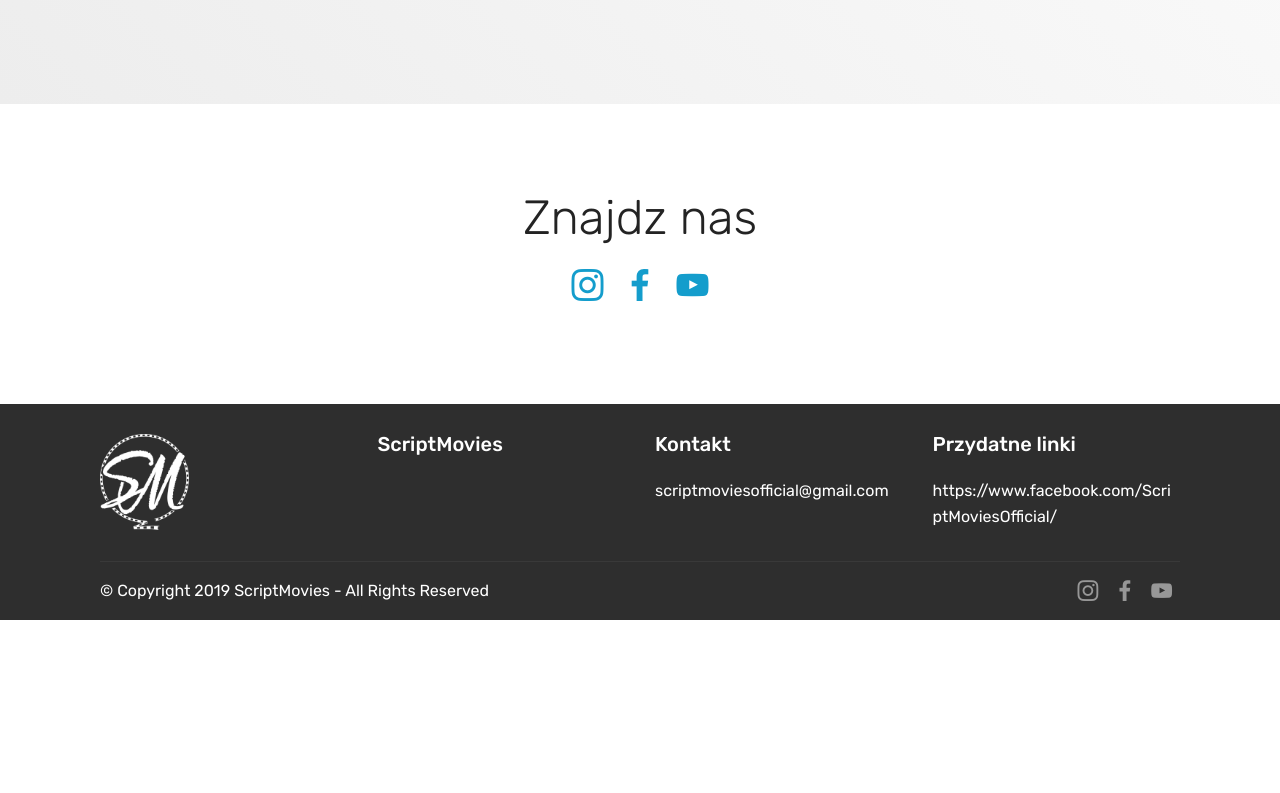
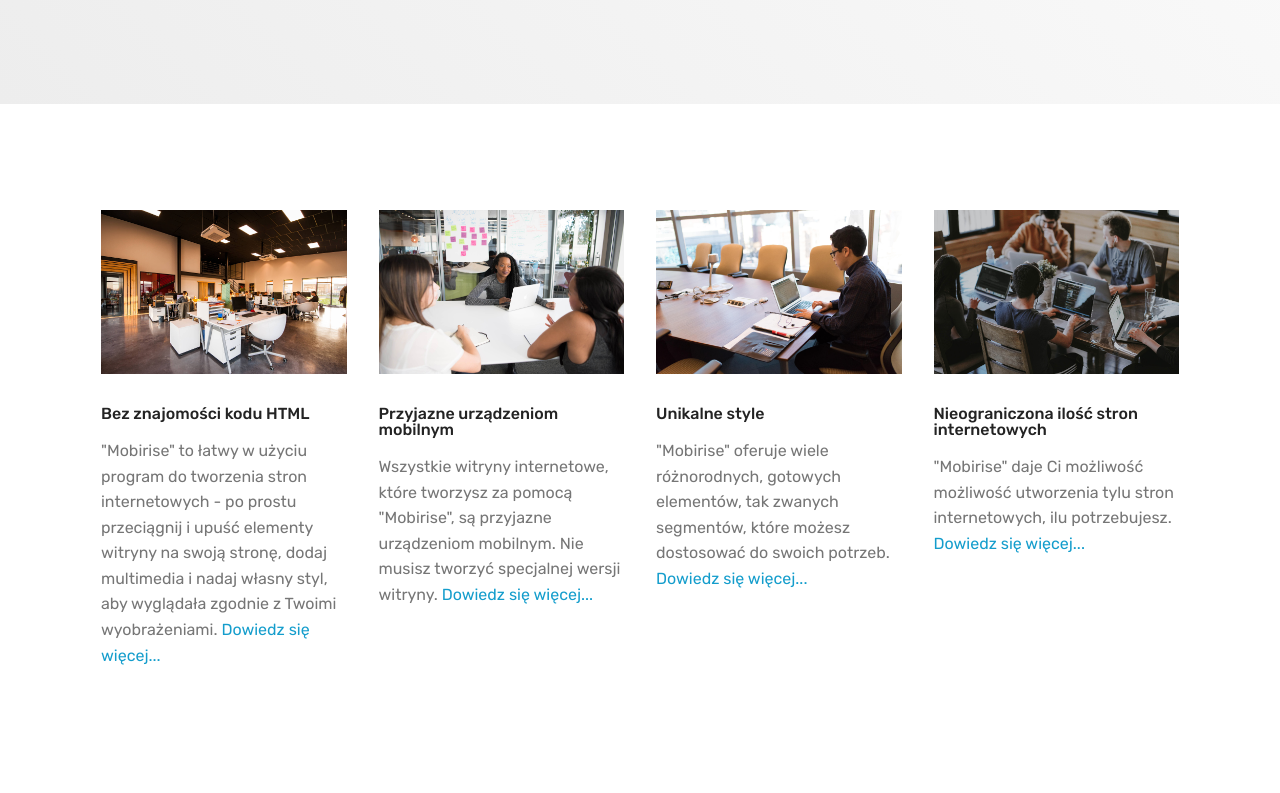
Before and after one commit to PuNeK/PuNeK.github.io, a plain HTML site: page index.html in a window 1280 px wide. Shown: the part 764-1557 px from the top of the page. Before the commit the page ends 1384 px from the top, so only its background shows below. Drawn offline with Linux system fonts and the light colour scheme; files whose address does not match are found by name.

Commit message:
create github pages

```diff
--- a/assets/mobirise/css/mbr-additional.css
+++ b/assets/mobirise/css/mbr-additional.css
@@ -1835,6 +1835,26 @@ body {
   color: #232323;
   text-align: right;
 }
+.cid-rAcfJo0LLd {
+  padding-top: 90px;
+  padding-bottom: 90px;
+  background-color: #ffffff;
+}
+.cid-rAcfJo0LLd h4 {
+  font-weight: 500;
+  margin-bottom: 0;
+  text-align: left;
+}
+.cid-rAcfJo0LLd p {
+  color: #767676;
+  text-align: left;
+}
+.cid-rAcfJo0LLd .card-box {
+  padding-top: 2rem;
+}
+.cid-rAcfJo0LLd .card-wrapper {
+  height: 100%;
+}
 .cid-rzNY58Hm5z {
   padding-top: 90px;
   padding-bottom: 90px;
--- a/index.html
+++ b/index.html
@@ -55,12 +55,12 @@
                         <span class="mbri-home mbr-iconfont mbr-iconfont-btn"></span>
                         Strona Główna</a>
                 </li></ul>
-            <div class="navbar-buttons mbr-section-btn"><a class="btn btn-sm btn-primary display-5" href="https://mobirise.co">Portfolio</a></div>
+            <div class="navbar-buttons mbr-section-btn"><a class="btn btn-sm btn-primary display-5" href="https://www.youtube.com/playlist?list=PLn_5jXdo742Tja9rX1WdZefFZ3Ec9Hrfa" target="_blank">Portfolio</a></div>
         </div>
     </nav>
 </section>
 
-<section class="engine"><a href="https://mobirise.info/o">portfolio web templates</a></section><section class="header7 cid-rzNQoLQ3xe" id="header7-d">
+<section class="engine"><a href="https://mobirise.info/k">develop own website</a></section><section class="header7 cid-rzNQoLQ3xe" id="header7-d">
 
 
 
@@ -80,6 +80,81 @@
 
             <div class="mbr-figure" style="width: 160%;"><iframe class="mbr-embedded-video" src="https://www.youtube.com/embed/bbYjjWSlpv8?rel=0&amp;amp;showinfo=0&amp;autoplay=0&amp;loop=0" width="1280" height="720" frameborder="0" allowfullscreen></iframe></div>
 
+        </div>
+    </div>
+</section>
+
+<section class="features2 cid-rAcfJo0LLd" id="features2-8">
+
+
+
+
+
+    <div class="container">
+        <div class="media-container-row">
+            <div class="card p-3 col-12 col-md-6 col-lg-3">
+                <div class="card-wrapper">
+                    <div class="card-img">
+                        <img src="assets/images/background1.jpg" alt="Mobirise">
+                    </div>
+                    <div class="card-box">
+                        <h4 class="card-title pb-3 mbr-fonts-style display-7">
+                            Bez znajomości kodu HTML
+                        </h4>
+                        <p class="mbr-text mbr-fonts-style display-7">
+                            "Mobirise" to łatwy w użyciu program do tworzenia stron internetowych - po prostu przeciągnij i upuść elementy witryny na swoją stronę, dodaj multimedia i nadaj własny styl, aby wyglądała zgodnie z Twoimi wyobrażeniami. <a href="https://mobirise.co">Dowiedz się więcej...</a>
+                        </p>
+                    </div>
+                </div>
+            </div>
+
+            <div class="card p-3 col-12 col-md-6 col-lg-3">
+                <div class="card-wrapper">
+                    <div class="card-img">
+                        <img src="assets/images/background2.jpg" alt="Mobirise">
+                    </div>
+                    <div class="card-box ">
+                        <h4 class="card-title pb-3 mbr-fonts-style display-7">
+                            Przyjazne urządzeniom mobilnym
+                        </h4>
+                        <p class="mbr-text mbr-fonts-style display-7">
+                            Wszystkie witryny internetowe, które tworzysz za pomocą "Mobirise", są przyjazne urządzeniom mobilnym. Nie musisz tworzyć specjalnej wersji witryny. <a href="https://mobirise.co">Dowiedz się więcej...</a>
+                        </p>
+                    </div>
+                </div>
+            </div>
+
+            <div class="card p-3 col-12 col-md-6 col-lg-3">
+                <div class="card-wrapper">
+                    <div class="card-img">
+                        <img src="assets/images/background3.jpg" alt="Mobirise">
+                    </div>
+                    <div class="card-box">
+                        <h4 class="card-title pb-3 mbr-fonts-style display-7">
+                            Unikalne style
+                        </h4>
+                        <p class="mbr-text mbr-fonts-style display-7">
+                            "Mobirise" oferuje wiele różnorodnych, gotowych elementów, tak zwanych segmentów, które możesz dostosować do swoich potrzeb. <a href="https://mobirise.co">Dowiedz się więcej...</a>
+                        </p>
+                    </div>
+                </div>
+            </div>
+
+            <div class="card p-3 col-12 col-md-6 col-lg-3">
+                <div class="card-wrapper">
+                    <div class="card-img">
+                        <img src="assets/images/background4.jpg" alt="Mobirise">
+                    </div>
+                    <div class="card-box">
+                        <h4 class="card-title pb-3 mbr-fonts-style display-7">
+                            Nieograniczona ilość stron internetowych
+                        </h4>
+                        <p class="mbr-text mbr-fonts-style display-7">
+                            "Mobirise" daje Ci możliwość możliwość utworzenia tylu stron internetowych, ilu potrzebujesz. <a href="https://mobirise.co">Dowiedz się więcej...</a>
+                        </p>
+                    </div>
+                </div>
+            </div>
         </div>
     </div>
 </section>
```
Also changed, not shown: page1.html (+2 -2 lines), assets/images/background1.jpg (added), assets/images/background2.jpg (added), assets/images/background3.jpg (added), assets/images/background4.jpg (added), 1 other file.
